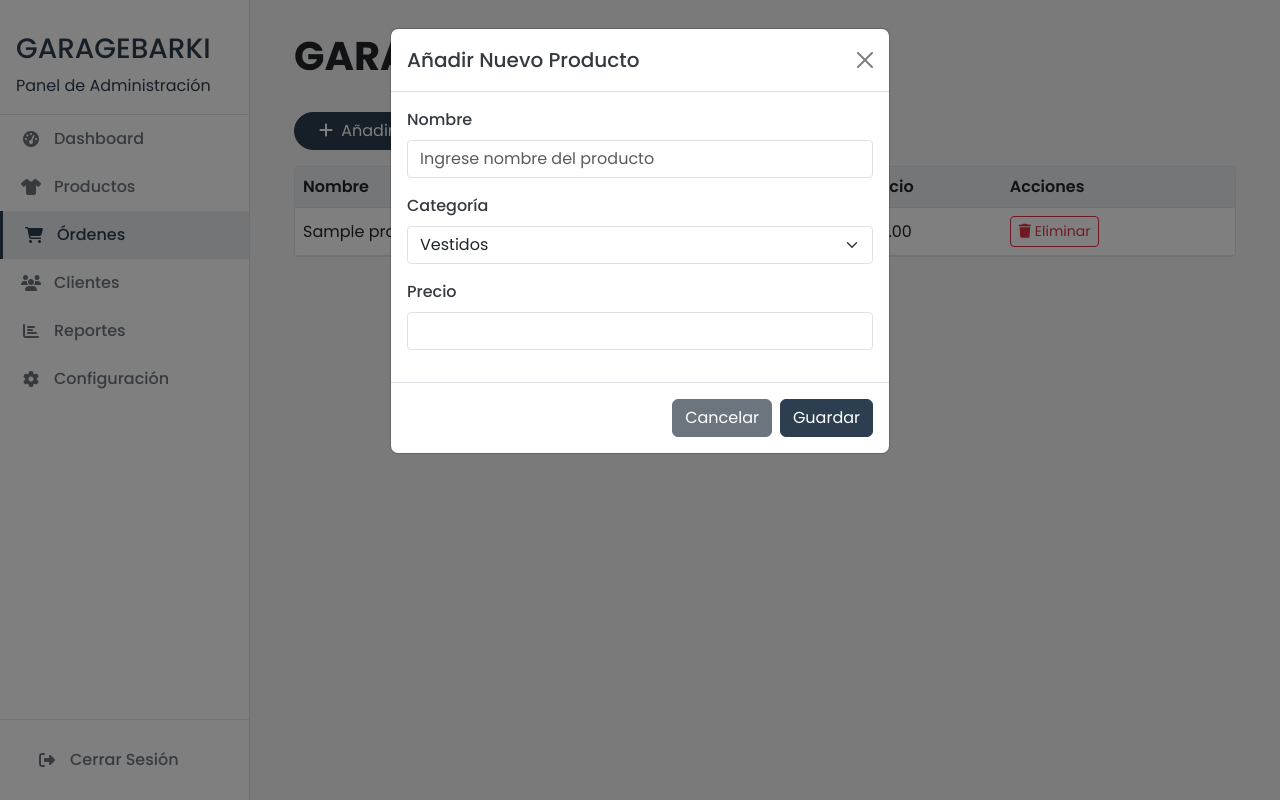
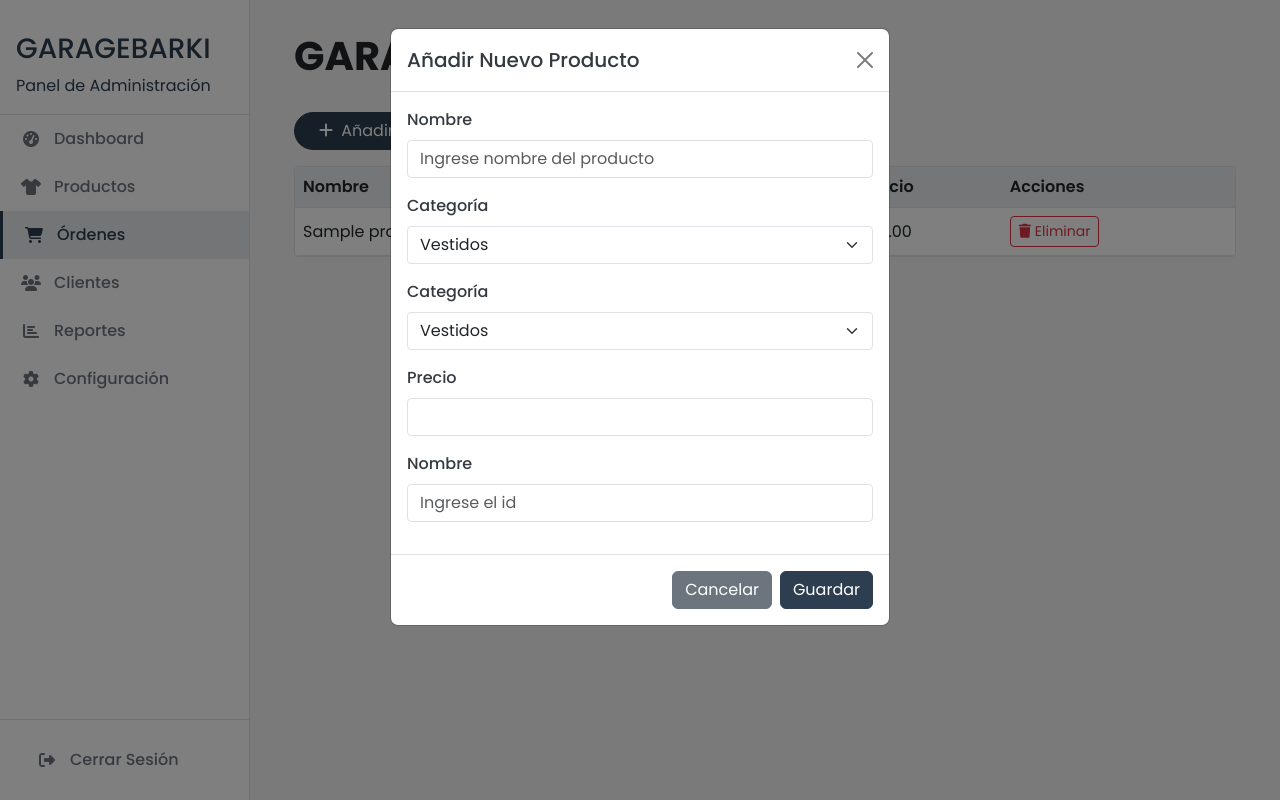
Before and after one commit to Nokx1z/BarkiOS, a PHP site: page /app/index.php in a window 1280 px wide, after a click on "Añadir Producto". Run offline with PHP 8.4, Linux system fonts and the light colour scheme; tables that the repository leaves empty or names only in its code hold one stand-in row (values such as "Sample post").

Commit message:
Realize cambios en el modelo productos en el metodo de agregar, agregue los parametros id y tipo e igual en el controller

```diff
--- a/app/controllers/Admin/ProductsController.php
+++ b/app/controllers/Admin/ProductsController.php
@@ -36,10 +36,12 @@ class ProductsController {
             }
         }
 
-        $success = $this->productModel->add(
-            htmlspecialchars(trim($_POST['nombre'])),
-            htmlspecialchars(trim($_POST['categoria'])),
-            (float)$_POST['precio']
+     $success = $this->productModel->add(
+        htmlspecialchars(trim($_POST['id'])),
+        htmlspecialchars(trim($_POST['nombre'])),
+        htmlspecialchars(trim($_POST['tipo'])),
+        htmlspecialchars(trim($_POST['categoria'])),
+        (float)$_POST['precio']
         );
 
         if ($success) {
--- a/app/models/Product.php
+++ b/app/models/Product.php
@@ -16,15 +16,15 @@ class Product {
     }
 
     // Agregar nuevo producto
-    public function add($nombre, $categoria, $precio) {
-        $codigo = uniqid('BARKI-');
+    public function add($id, $nombre, $tipo, $categoria, $precio) {
         $stmt = $this->db->prepare("
-            INSERT INTO productos (codigo, nombre, categoria, precio)
-            VALUES (:codigo, :nombre, :categoria, :precio)
+            INSERT INTO productos (id, nombre, tipo, categoria, precio)
+            VALUES (:id, :nombre, :tipo, :categoria, :precio)
         ");
         return $stmt->execute([
-            ':codigo' => $codigo,
+            ':id' => $id,
             ':nombre' => $nombre,
+            ':tipo' => $tipo,
             ':categoria' => $categoria,
             ':precio' => $precio
         ]);
--- a/app/views/admin/products-admin.php
+++ b/app/views/admin/products-admin.php
@@ -173,8 +173,20 @@ $controller->handleRequest(); // maneja add/delete/truncate
                             </select>
                         </div>
                         <div class="mb-3">
+                            <label class="form-label">Categoría</label>
+                            <select class="form-select" name="tipo" required>
+                                <option value="vestidos">Vestidos</option>
+                                <option value="blusas">Blusas</option>
+                                <option value="pantalones">Pantalones</option>
+                            </select>
+                        </div>
+                        <div class="mb-3">
                             <label class="form-label">Precio</label>
                             <input type="number" step="0.01" class="form-control" name="precio" required>
+                        </div>
+                        <div class="mb-3">
+                            <label class="form-label">Nombre</label>
+                            <input type="text" class="form-control" name="id" placeholder="Ingrese el id" required>
                         </div>
                     </div>
                     <div class="modal-footer">
```
